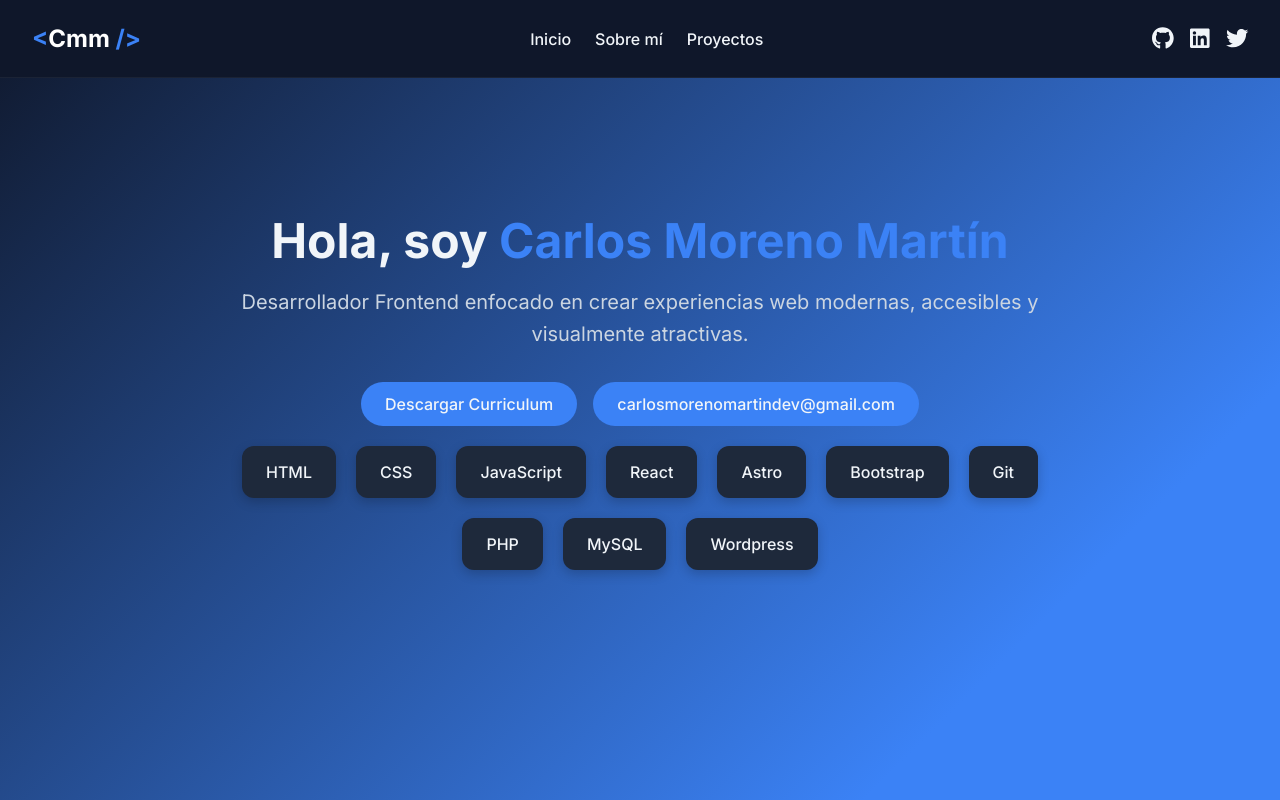
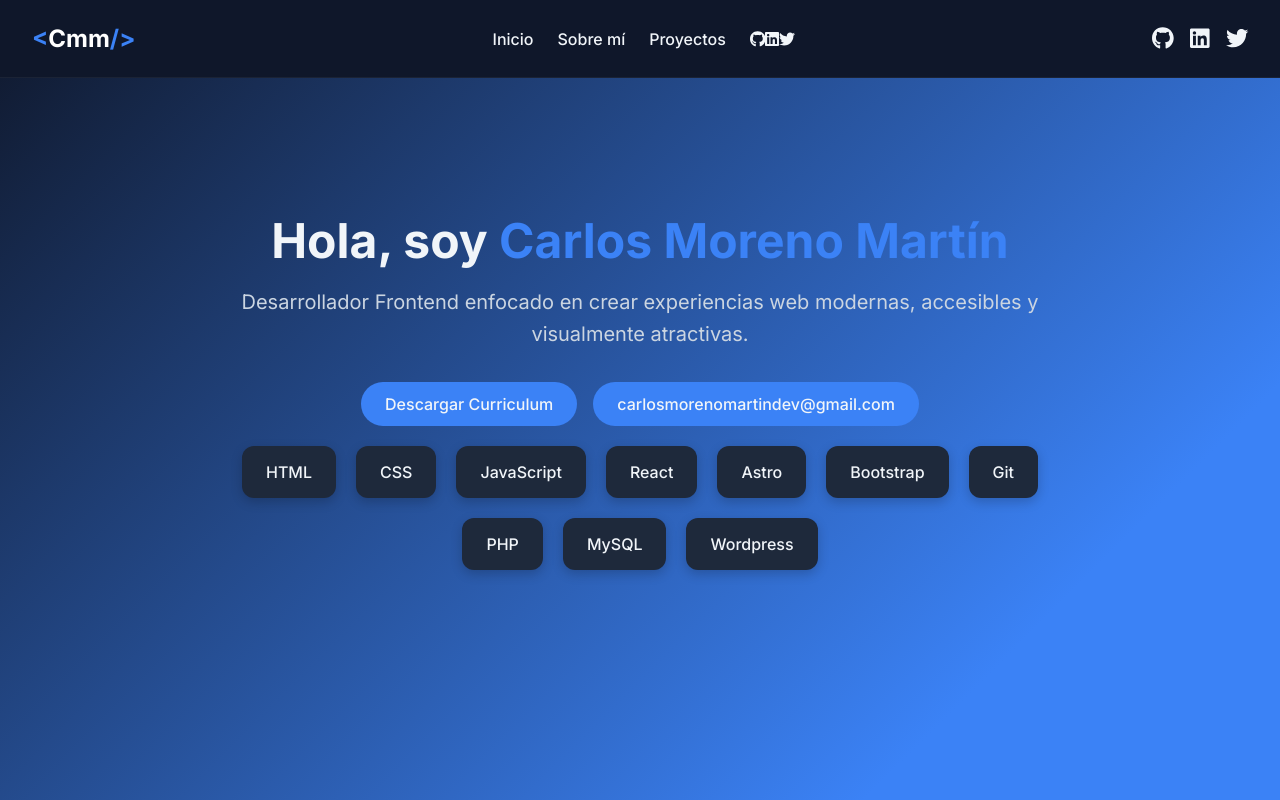
Before and after one commit to carlosmorenodev/carlosmorenodev, a React (Vite) app: page / in a window 1280 px wide. Shown: the top 800 px of the page. Built offline with nearby package versions, Linux system fonts and the light colour scheme.

Commit message:
Añadido responsive al menú

```diff
--- a/src/components/Header.jsx
+++ b/src/components/Header.jsx
@@ -1,28 +1,19 @@
-import React, { useState } from 'react';
+/* import React, { useState } from 'react';
 import { NavLink } from 'react-router-dom';
 import { FontAwesomeIcon } from '@fortawesome/react-fontawesome';
 import { faGithub, faLinkedin, faTwitter } from '@fortawesome/free-brands-svg-icons';
 import styles from './Header.module.css';
 
 const Header = () => {
- /*  const [activeSection, setActiveSection] = useState('inicio');
 
-  const handleSetActive = (section) => {
-    setActiveSection(section)
-  } */
   return (
     <header className={styles.header}>
       <div className={styles.logo}><span>&lt;</span>Cmm <span>/&gt;</span> </div>
 
       <nav className={styles.nav}>
-
         <a href="#inicio">Inicio</a>
         <a href="#sobremi">Sobre mí</a>
-        {/* <a href="#habilidades">Habilidades</a> */}
         <a href="#projects">Proyectos</a>
-        {/* <a href="#contacto">Contacto</a> */}
-
-
       </nav>
 
       <div className={styles.socials}>
@@ -40,4 +31,59 @@ const Header = () => {
   );
 };
 
+export default Header; */
+
+import React, { useState } from 'react';
+import { FontAwesomeIcon } from '@fortawesome/react-fontawesome';
+import { faGithub, faLinkedin, faTwitter } from '@fortawesome/free-brands-svg-icons';
+import { faBars, faTimes } from '@fortawesome/free-solid-svg-icons';
+import styles from './Header.module.css';
+
+const Header = () => {
+  const [menuOpen, setMenuOpen] = useState(false);
+
+  return (
+    <header className={styles.header}>
+      <div className={styles.logo}>
+        <span>&lt;</span>Cmm<span>/&gt;</span>
+      </div>
+
+      {/* Botón hamburguesa para móvil */}
+      <button className={styles.menuToggle} onClick={() => setMenuOpen(!menuOpen)}>
+        <FontAwesomeIcon icon={menuOpen ? faTimes : faBars} />
+      </button>
+
+      <nav className={`${styles.nav} ${menuOpen ? styles.show : ''}`}>
+        <a href="#inicio" onClick={() => setMenuOpen(false)}>Inicio</a>
+        <a href="#sobremi" onClick={() => setMenuOpen(false)}>Sobre mí</a>
+        <a href="#projects" onClick={() => setMenuOpen(false)}>Proyectos</a>
+        <div className={styles.socialsMobile}>
+          <a href="https://github.com" target="_blank" rel="noopener noreferrer">
+            <FontAwesomeIcon icon={faGithub} />
+          </a>
+          <a href="https://linkedin.com" target="_blank" rel="noopener noreferrer">
+            <FontAwesomeIcon icon={faLinkedin} />
+          </a>
+          <a href="https://twitter.com" target="_blank" rel="noopener noreferrer">
+            <FontAwesomeIcon icon={faTwitter} />
+          </a>
+        </div>
+      </nav>
+
+      {/* Redes sociales en escritorio */}
+      <div className={styles.socials}>
+        <a href="https://github.com" target="_blank" rel="noopener noreferrer">
+          <FontAwesomeIcon icon={faGithub} />
+        </a>
+        <a href="https://linkedin.com" target="_blank" rel="noopener noreferrer">
+          <FontAwesomeIcon icon={faLinkedin} />
+        </a>
+        <a href="https://twitter.com" target="_blank" rel="noopener noreferrer">
+          <FontAwesomeIcon icon={faTwitter} />
+        </a>
+      </div>
+    </header>
+  );
+};
+
 export default Header;
--- a/src/components/Header.module.css
+++ b/src/components/Header.module.css
@@ -1,4 +1,4 @@
-.header {
+/* .header {
     position: fixed;
     top: 0;
     width: 100%;
@@ -74,14 +74,130 @@
   }
 
   @media (max-width: 768px) {
+    .header {
+      align-items: center;
+      justify-content: center;
+    }
+
+
+    .logo {
+      font-size: 1.25rem;
+    }
+  }
+   */
+
+
+   .header {
+    position: fixed;
+    top: 0;
+    width: 100%;
+    background-color: #0f172a;
+    color: #f1f5f9;
+    display: flex;
+    justify-content: space-between;
+    align-items: center;
+    padding: 1.5rem 2rem;
+    z-index: 100;
+    border-bottom: 1px solid rgba(255, 255, 255, 0.05);
+  }
+
+  /* Logo */
+  .logo {
+    font-size: 1.5rem;
+    font-weight: 700;
+    color: white;
+  }
+  .logo span {
+    color: #3b82f6;
+  }
+
+  /* Botón hamburguesa */
+  .menuToggle {
+    display: none;
+    background: none;
+    border: none;
+    color: #f1f5f9;
+    font-size: 1.8rem;
+    cursor: pointer;
+  }
+
+  /* Navegación */
+  .nav {
+    display: flex;
+    gap: 1.5rem;
+  }
+  .nav a {
+    color: #f1f5f9;
+    text-decoration: none;
+    font-weight: 500;
+    position: relative;
+    transition: color 0.3s ease;
+  }
+  .nav a::after {
+    content: '';
+    display: block;
+    height: 2px;
+    width: 0%;
+    background-color: #3b82f6;
+    transition: width 0.3s ease;
+    position: absolute;
+    bottom: -4px;
+    left: 0;
+  }
+  .nav a:hover {
+    color: #3b82f6;
+  }
+  .nav a:hover::after {
+    width: 100%;
+  }
+
+  /* Redes sociales */
+  .socials {
+    display: flex;
+    gap: 1rem;
+  }
+  .socials a {
+    color: #f1f5f9;
+    font-size: 1.4rem;
+    transition: color 0.3s ease;
+  }
+  .socials a:hover {
+    color: #3b82f6;
+  }
+
+  /* Responsive */
+  @media (max-width: 768px) {
+    .menuToggle {
+      display: block;
+    }
+
     .nav {
+      position: absolute;
+      top: 100%;
+      left: 0;
+      width: 100%;
+      background-color: #0f172a;
+      flex-direction: column;
+      align-items: center;
+      gap: 1.5rem;
+      padding: 1.5rem 0;
       display: none;
+    }
+
+    .nav.show {
+      display: flex;
     }
 
     .socials {
       display: none;
     }
 
+    .socialsMobile {
+      display: flex;
+      gap: 1rem;
+      margin-top: 1rem;
+    }
+
     .logo {
       font-size: 1.25rem;
     }
--- a/src/components/Sobremi.module.css
+++ b/src/components/Sobremi.module.css
@@ -2,13 +2,19 @@
     background-color: #0f172a;
     color: white;
     padding-block: 6rem;
-    height: 100vh;
+    min-height: 100vh;
     display: flex;
     justify-content: center;
     align-items: center;
-    & p {
-        width: 1000px;
-        margin: auto;
-        font-size: 1.5rem;
+
+    & .aboutmetext {
+        max-width: 1000px;
+        padding: 10px;
+        & p {
+           /*  width: 1000px; */
+            margin: auto;
+            font-size: 1.5rem;
+        }
     }
+
 }
```
